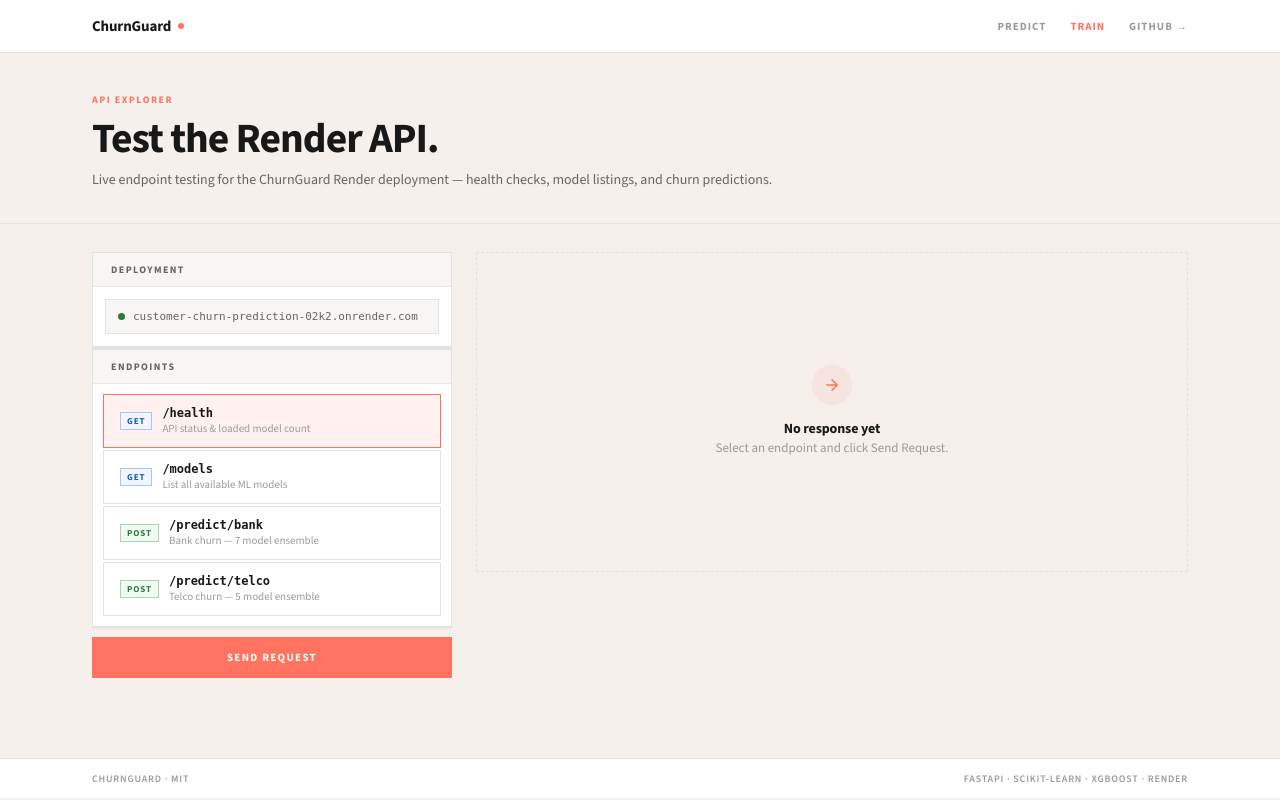
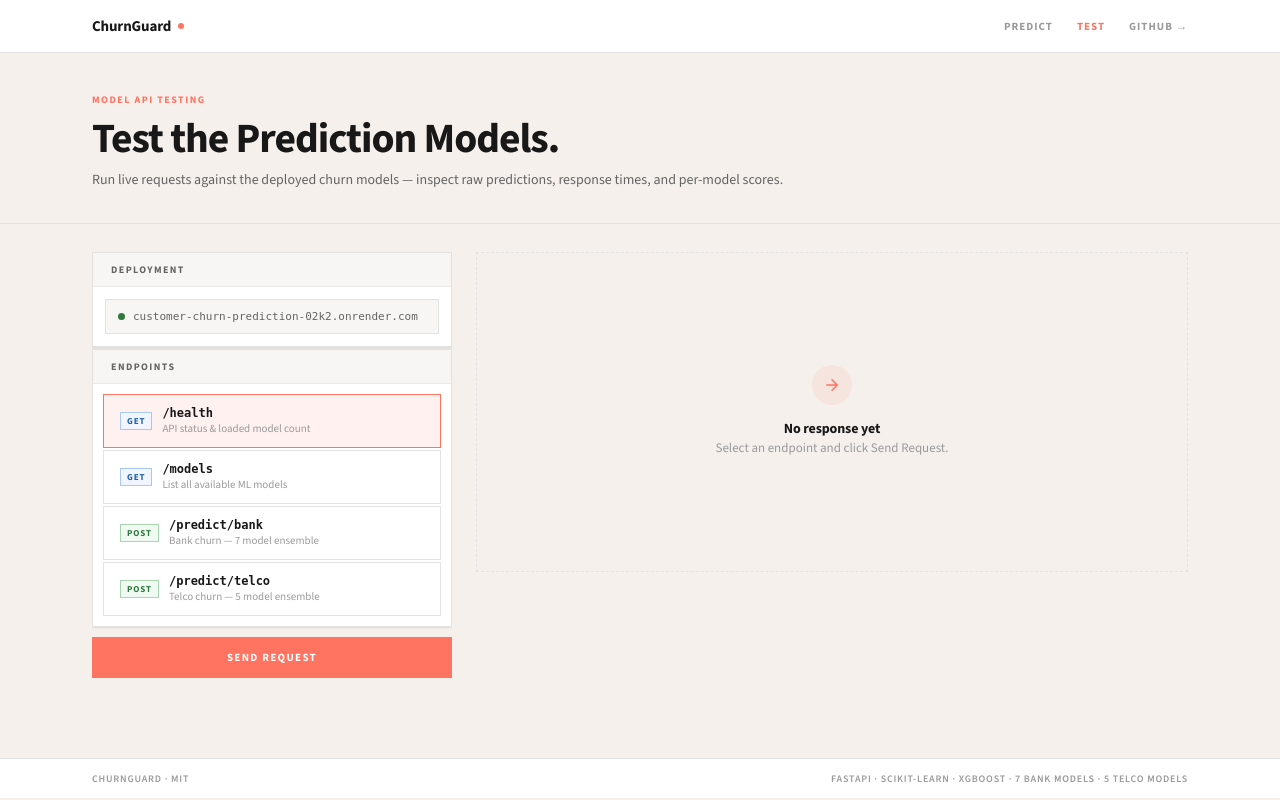
Before and after one commit to Limeload/customer-churn-prediction, a Flask app: page /train in a window 1280 px wide. Run offline with Flask 3, Linux system fonts and the light colour scheme.

Commit message:
fix: route API Explorer calls through Flask proxy, retitle page
- Add /api/health, /api/models, /api/predict/bank, /api/predict/telco
  proxy routes to both app.py and api/index.py to avoid CORS/404 errors
  when calling Render directly from the browser
- Update train.html JS to call /api/* routes instead of Render directly
- Retitle page to "Model API Testing" / "Test the Prediction Models"
- Rename nav link "Train" → "Test"

Co-Authored-By: Claude Sonnet 4.6 <noreply@anthropic.com>

```diff
--- a/app.py
+++ b/app.py
@@ -193,6 +193,38 @@ def predict_telco_route():
     })
 
 
+@app.route("/api/health")
+def api_health():
+    try:
+        r = http.get(f"{RENDER_API}/health", timeout=30)
+        return jsonify(r.json()), r.status_code
+    except Exception as e:
+        return jsonify({"error": str(e)}), 502
+
+@app.route("/api/models")
+def api_models():
+    try:
+        r = http.get(f"{RENDER_API}/models", timeout=30)
+        return jsonify(r.json()), r.status_code
+    except Exception as e:
+        return jsonify({"error": str(e)}), 502
+
+@app.route("/api/predict/bank", methods=["POST"])
+def api_predict_bank():
+    try:
+        r = http.post(f"{RENDER_API}/predict/bank", json=request.json, timeout=60)
+        return jsonify(r.json()), r.status_code
+    except Exception as e:
+        return jsonify({"error": str(e)}), 502
+
+@app.route("/api/predict/telco", methods=["POST"])
+def api_predict_telco():
+    try:
+        r = http.post(f"{RENDER_API}/predict/telco", json=request.json, timeout=60)
+        return jsonify(r.json()), r.status_code
+    except Exception as e:
+        return jsonify({"error": str(e)}), 502
+
 @app.route("/train")
 def train_page():
     return render_template("train.html")
--- a/templates/base.html
+++ b/templates/base.html
@@ -130,7 +130,7 @@
     <a href="/" class="logo"><span>ChurnGuard</span><i></i></a>
     <nav class="hdr-nav">
       <a href="/" class="nav-link {% block nav_predict %}{% endblock %}">Predict</a>
-      <a href="/train" class="nav-link {% block nav_train %}{% endblock %}">Train</a>
+      <a href="/train" class="nav-link {% block nav_train %}{% endblock %}">Test</a>
       <a href="https://github.com/shraddharaom/customer-churn-prediction" target="_blank" rel="noopener" class="nav-link">GitHub →</a>
     </nav>
   </div>
--- a/templates/train.html
+++ b/templates/train.html
@@ -1,6 +1,6 @@
 {% extends "base.html" %}
 
-{% block title %}ChurnGuard — API Explorer{% endblock %}
+{% block title %}ChurnGuard — Model API Testing{% endblock %}
 {% block nav_train %}active{% endblock %}
 
 {% block styles %}
@@ -81,12 +81,12 @@
 {% endblock %}
 
 {% block hero %}
-  <p class="hero-eye">API Explorer</p>
-  <h1 class="hero-title">Test the Render API.</h1>
-  <p class="hero-sub">Live endpoint testing for the ChurnGuard Render deployment — health checks, model listings, and churn predictions.</p>
+  <p class="hero-eye">Model API Testing</p>
+  <h1 class="hero-title">Test the Prediction Models.</h1>
+  <p class="hero-sub">Run live requests against the deployed churn models — inspect raw predictions, response times, and per-model scores.</p>
 {% endblock %}
 
-{% block footer_stack %}FastAPI &middot; scikit-learn &middot; XGBoost &middot; Render{% endblock %}
+{% block footer_stack %}FastAPI &middot; scikit-learn &middot; XGBoost &middot; 7 bank models &middot; 5 telco models{% endblock %}
 
 {% block content %}
 <div class="page">
@@ -321,16 +321,14 @@
   .copy-btn.ok { color:#2d7a3c; border-color:#a8d5b0; background:#f0faf2; }
 </style>
 <script>
-  const RENDER = 'https://customer-churn-prediction-02k2.onrender.com';
-
   let activeEp = 'health';
   let rawJson  = null;
 
   const EP_META = {
-    health: { method:'GET',  path:'/health' },
-    models: { method:'GET',  path:'/models' },
-    bank:   { method:'POST', path:'/predict/bank' },
-    telco:  { method:'POST', path:'/predict/telco' },
+    health: { method:'GET',  path:'/api/health' },
+    models: { method:'GET',  path:'/api/models' },
+    bank:   { method:'POST', path:'/api/predict/bank' },
+    telco:  { method:'POST', path:'/api/predict/telco' },
   };
 
   // Tab switching
@@ -353,10 +351,10 @@
     try {
       let resp;
       if (meta.method === 'GET') {
-        resp = await fetch(`${RENDER}${meta.path}`);
+        resp = await fetch(meta.path);
       } else {
         const body = activeEp === 'bank' ? bankPayload() : telcoPayload();
-        resp = await fetch(`${RENDER}${meta.path}`, {
+        resp = await fetch(meta.path, {
           method: 'POST',
           headers: { 'Content-Type': 'application/json' },
           body: JSON.stringify(body),
```
Also changed, not shown: api/index.py (+32 -0 lines).
